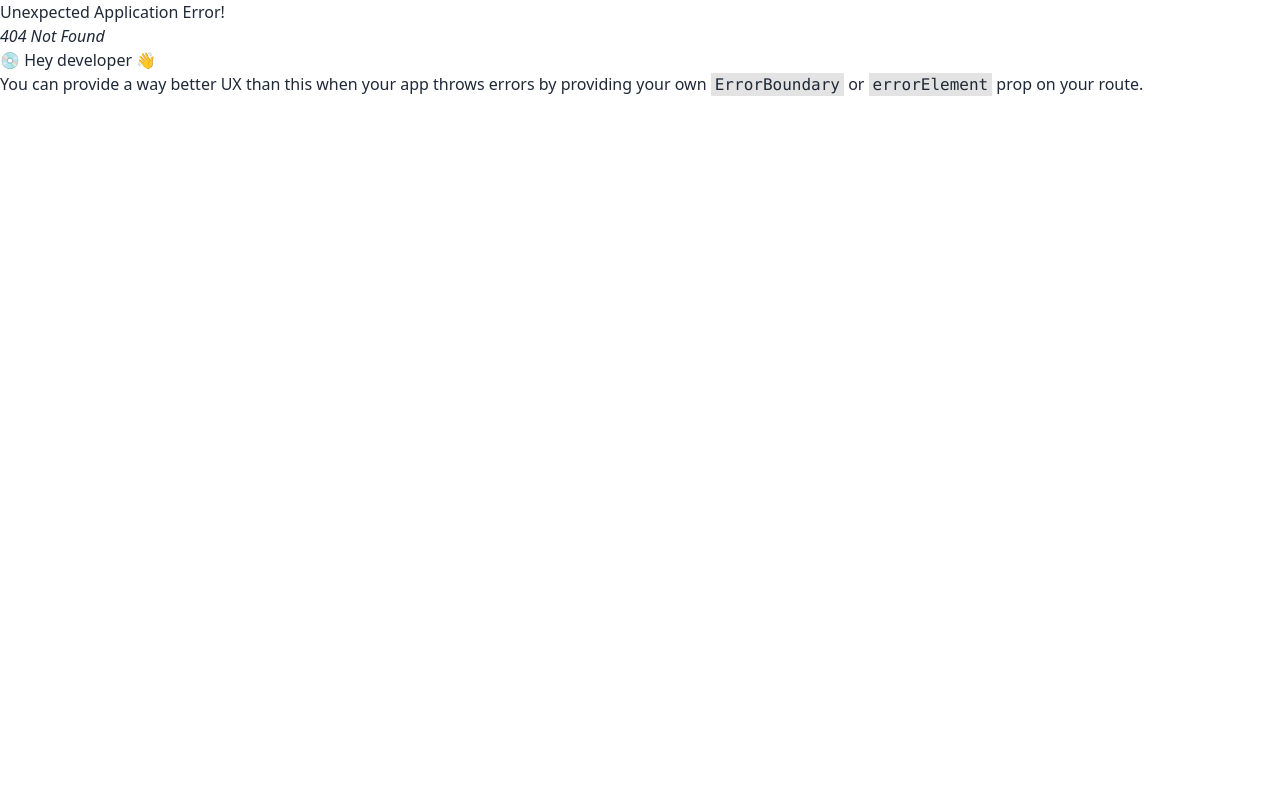
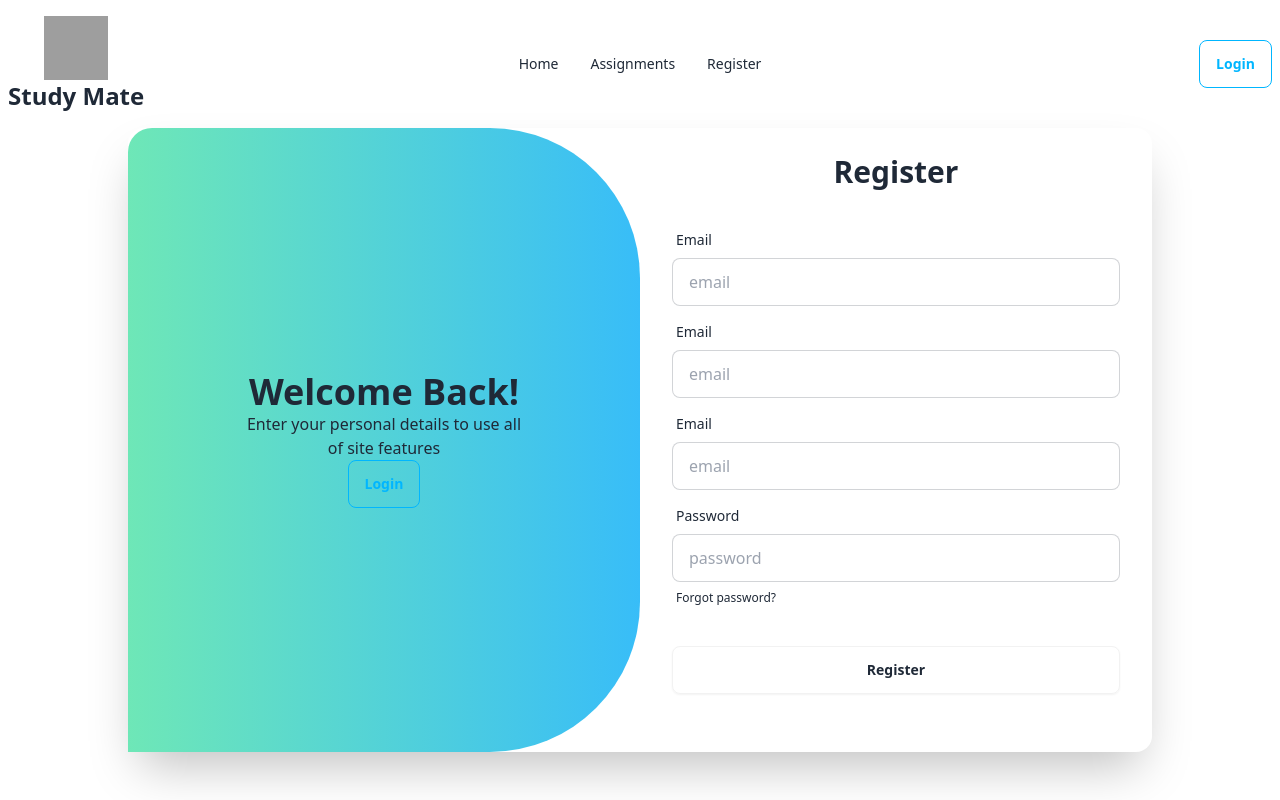
Before and after one commit to md-ashik-max/Study-Mate-client, a React (Vite) app: page /register in a window 1280 px wide. Before the commit this address had no page. Built offline with nearby package versions, Linux system fonts and the light colour scheme; grey boxes are pictures that could not be loaded.

Commit message:
added login and register page

```diff
--- a/package.json
+++ b/package.json
@@ -10,10 +10,12 @@
     "preview": "vite preview"
   },
   "dependencies": {
+    "animate.css": "^4.1.1",
     "localforage": "^1.10.0",
     "match-sorter": "^6.3.4",
     "react": "^18.2.0",
     "react-dom": "^18.2.0",
+    "react-icons": "^5.2.1",
     "react-router-dom": "^6.23.0",
     "sort-by": "^1.2.0"
   },
--- a/src/Pages/Home/Login/Login.jsx
+++ b/src/Pages/Home/Login/Login.jsx
@@ -1,10 +1,50 @@
+import { FaFacebookF, FaGithub, FaGoogle } from "react-icons/fa";
+import { Link } from "react-router-dom";
+import 'animate.css';
+//  bg-gradient-to-r from-[#E2E2E2] to-[#C9D6FF]
 
 
 const Login = () => {
     return (
-        <div>
+        <div className="flex flex-col md:flex-row justify-center items-center max-w-5xl mx-auto rounded-2xl shadow-2xl">
+            <div className="animate__animated animate__fadeInRight card shrink-0 md:w-1/2 py-6 bg-base-100">
+                <div className="flex flex-col items-center">
+                    <h3 className="text-3xl font-bold">Login</h3>
+                    <div className="flex gap-8 text-xl my-6">
+                        <button className="btn"><FaGoogle></FaGoogle></button>
+                        <button className="btn"><FaFacebookF></FaFacebookF></button>
+                        <button className="btn"><FaGithub></FaGithub></button>
 
+                    </div>
+                    <p>or use your email password</p>
+                </div>
 
+                <form className="card-body">
+                    <div className="form-control">
+                        <label className="label">
+                            <span className="label-text">Email</span>
+                        </label>
+                        <input type="email" placeholder="email" className="input input-bordered" required />
+                    </div>
+                    <div className="form-control">
+                        <label className="label">
+                            <span className="label-text">Password</span>
+                        </label>
+                        <input type="password" placeholder="password" className="input input-bordered" required />
+                        <label className="label">
+                            <a href="#" className="label-text-alt link link-hover">Forgot password?</a>
+                        </label>
+                    </div>
+                    <div className="form-control mt-6">
+                        <input type="submit" value="Login" />
+                    </div>
+                </form>
+            </div>
+            <div className="animate__animated animate__fadeInRight md:ml-12 w-full h-full  md:py-56 flex flex-col items-center bg-gradient-to-r from-emerald-300 to-sky-400 rounded-r-2xl rounded-t-3xl md:rounded-l-[150px] text-center">
+                    <h3 className="text-4xl font-bold">Hello Friend!</h3>
+                    <p>Register with your personal details to use all <br /> of site features</p>
+                    <Link to='/register'><button className="btn btn-outline btn-info">Register</button></Link>
+            </div>
         </div>
     );
 };
--- /dev/null
+++ b/src/Pages/Home/Register/Register.jsx
@@ -0,0 +1,55 @@
+import { Link } from "react-router-dom";
+
+
+const Register = () => {
+    return (
+        <div className="flex flex-col md:flex-row justify-center items-center max-w-5xl mx-auto rounded-2xl shadow-2xl">
+            <div className="animate__animated animate__fadeInRight w-full h-full  md:py-[244px] flex flex-col items-center bg-gradient-to-r from-emerald-300 to-sky-400 rounded-r-2xl rounded-t-3xl md:rounded-r-[150px] text-center">
+                <h3 className="text-4xl font-bold">Welcome Back!</h3>
+                <p>Enter your personal details to use all <br /> of site features</p>
+                <Link to='/login'><button className="btn btn-outline btn-info">Login</button></Link>
+            </div>
+            <div className="animate__animated animate__fadeInRight card shrink-0 md:w-1/2 py-6 bg-base-100">
+                <div className="flex flex-col items-center">
+                    <h3 className="text-3xl font-bold">Register</h3>
+                </div>
+
+                <form className="card-body">
+                    <div className="form-control">
+                        <label className="label">
+                            <span className="label-text">Email</span>
+                        </label>
+                        <input type="email" placeholder="email" className="input input-bordered" required />
+                    </div>
+                    <div className="form-control">
+                        <label className="label">
+                            <span className="label-text">Email</span>
+                        </label>
+                        <input type="email" placeholder="email" className="input input-bordered" required />
+                    </div>
+                    <div className="form-control">
+                        <label className="label">
+                            <span className="label-text">Email</span>
+                        </label>
+                        <input type="email" placeholder="email" className="input input-bordered" required />
+                    </div>
+                    <div className="form-control">
+                        <label className="label">
+                            <span className="label-text">Password</span>
+                        </label>
+                        <input type="password" placeholder="password" className="input input-bordered" required />
+                        <label className="label">
+                            <a href="#" className="label-text-alt link link-hover">Forgot password?</a>
+                        </label>
+                    </div>
+                    <div className="form-control mt-6">
+                      <input className="btn bg-transparent hover:bg-gradient-to-r from-emerald-300 to-sky-400" type="submit" value="Register" />
+                    </div>
+                </form>
+            </div>
+
+        </div>
+    );
+};
+
+export default Register;
--- a/src/Shared/Navbar/Navbar.jsx
+++ b/src/Shared/Navbar/Navbar.jsx
@@ -1,4 +1,4 @@
-import { NavLink } from "react-router-dom";
+import { Link, NavLink } from "react-router-dom";
 
 
 const Navbar = () => {
@@ -10,7 +10,7 @@ const Navbar = () => {
 
     </>
     return (
-        <div className="navbar bg-base-100">
+        <div className="navbar bg-base-100 h-32">
             <div className="navbar-start">
                 <div className="dropdown">
                     <div tabIndex={0} role="button" className="btn btn-ghost lg:hidden">
@@ -31,17 +31,8 @@ const Navbar = () => {
                 </ul>
             </div>
             <div className="navbar-end">
-                {/* The button to open modal */}
-                <label htmlFor="my_modal_7" className="btn btn-outline btn-info">Login</label>
 
-                {/* Put this part before </body> tag */}
-                <input type="checkbox" id="my_modal_7" className="modal-toggle" />
-                <div className="modal" role="dialog">
-                    <div className="modal-box w-11/12 max-w-4xl">
-
-                    </div>
-                    <label className="modal-backdrop" htmlFor="my_modal_7">Close</label>
-                </div>
+            <Link to='/login'><button className="btn btn-outline btn-info">Login</button></Link>
             </div>
         </div>
     );
```
Also changed, not shown: src/Routes/Routes.jsx (+18 -0 lines), 1 other file (tests, documents, lock files or other folders).
